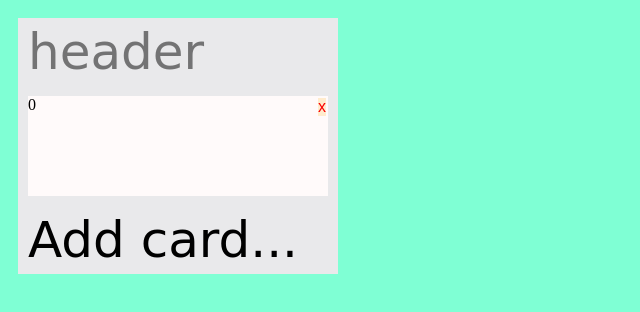
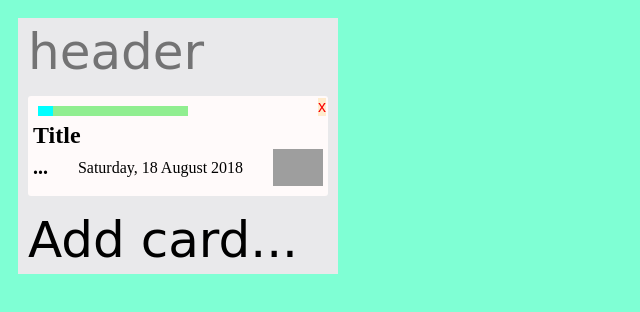
Before and after one commit to cherniatyn/Trello, a website: page index.html in a window 1280 px wide. Both pictures are taken after a click on the element "Add card...". Shown: the whole page, without its empty margins (0-640 px from the left). Drawn offline with nearby package versions, Linux system fonts and the light colour scheme; files that its build step writes are made by us from their sources; grey boxes are pictures that could not be loaded; a web font is replaced by a local one.

Commit message:
Added styling to Card. Added Card content.

```diff
--- a/index.html
+++ b/index.html
@@ -6,7 +6,7 @@
     <meta http-equiv="X-UA-Compatible" content="IE=edge">
     <title>Page Title</title>
     <meta name="viewport" content="width=device-width, initial-scale=1">
-    <link rel="stylesheet" type="text/css" media="screen" href="css/main.css" />
+    <link rel="stylesheet" type="text/css" media="screen" href="css/style.css" />
     <link href="https://fonts.googleapis.com/css?family=Gloria+Hallelujah|Libre+Barcode+128+Text" rel="stylesheet">
 </head>
 
--- a/sass/style.scss
+++ b/sass/style.scss
@@ -11,40 +11,17 @@ body {
     flex-direction: column;
     margin: 10px;
     background: #e9e9eb;
-}
 
-.group .card {
+    .card {
         margin: 10px;
         width: 300px;
         height: 100px;
         background: snow;
         position: relative;
         overflow: hidden;
-}
+        border-radius: 3px;
 
-.group .header,
-.group .footer {
-    font-family: "Libre Barcode 128 Text", cursive;
-    font-size: 50px;
-    margin: 5px 10px;
-}
-
-.group .header {
-    opacity: 0.5;
-}
-
-.group .footer {
-    border: 1px;
-    border-radius: 2px;
-    border-color: burlywood;
-}
-
-.group .footer:hover {
-    cursor: pointer;
-    background-color: goldenrod;
-}
-
-.group .card .card-remove {
+        .card-remove {
             /* width: 10px;
             height: 10px; */
             margin: 2px;
@@ -52,12 +29,78 @@ body {
             position: relative;
             float: right;
             background-color: blanchedalmond;
+            z-index: 2;
 
             color: rgb(250, 1, 1);
             font-weight: 300;
             font-family: Arial, sans-serif;
+
+            &:hover {
+                cursor: pointer;
+            }
+        }
     }
 
-.group .card .card-remove:hover {
+    .header,
+    .footer {
+        font-family: "Libre Barcode 128 Text", cursive;
+        font-size: 50px;
+        margin: 5px 10px;
+    }
+
+    .header {
+        opacity: 0.5;
+    }
+
+    .footer {
+        border: 1px;
+        border-radius: 2px;
+        border-color: burlywood;
+    }
+
+    .footer:hover {
         cursor: pointer;
+        background-color: goldenrod;
     }
+
+    .card-content {
+        position: relative;
+        padding: 5px;
+
+        .sub-content {
+            display: flex;
+            justify-content: space-between;
+            align-items: center;
+
+            &.moreActions {
+                font-weight: 600;
+                font-size: 20px;
+                vertical-align: middle;
+                text-align: center;
+            }
+
+            &.ico {
+                max-width: 50px;
+                max-height: 50px;
+            }
+        }
+
+        &.title {
+            margin: 0;
+            padding: 0;
+        }
+
+        &.progress {
+
+            border: 0;
+            height: 20px;
+            border-radius: 2px;
+            &::-webkit-progress-bar {
+                background-color: lightgreen;
+            }
+            &::-webkit-progress-value {
+                background-color: aqua;
+            }
+        }
+    }
+}
--- a/scripts/main.js
+++ b/scripts/main.js
@@ -2,6 +2,9 @@
 	var cards = [];
 	var groupElement = document.getElementsByClassName('group')[0];
 	var addCardElement = groupElement.children[groupElement.children.length - 1];
+	var weekday = ['Sunday', 'Monday', 'Tuesday', 'Wednesday', 'Thursday', 'Friday', 'Saturday'];
+	var monthNames = ['January', 'February', 'March', 'April', 'May', 'June',
+		'July', 'August', 'September', 'October', 'November', 'December'];
 
 	var removeCard = function(event) {
 		return groupElement.removeChild(cards.splice(cards.indexOf(event.target.parentElement), 1)[0]);
@@ -9,18 +12,66 @@
 
 	var getRemoveBlock = function () {
 		var removeBlockTemplate = document.createElement('span');
-		removeBlockTemplate.className = 'card-remove';
+		removeBlockTemplate.classList.toggle('card-remove');
 		removeBlockTemplate.innerText = 'x';
 
 		removeBlockTemplate.addEventListener('click', removeCard, false);
 		return removeBlockTemplate;
 	};
 
+	var getDateFormat = function(date) {
+		return weekday[date.getDay()] + ', ' + date.getDate() + ' ' + monthNames[date.getMonth()] + ' ' +  (date.getYear() + 1900);
+	};
+
+	var getCardContent = function () {
+		var cardContent = document.createElement('div');
+		cardContent.classList.toggle('card-content');
+
+		var progressElement = document.createElement('progress');
+		progressElement.className = 'card-content progress';
+		progressElement.max = 100;
+		progressElement.value = 10;
+		cardContent.appendChild(progressElement);
+
+		var titleElement = document.createElement('h2');
+		titleElement.className = 'card-content title';
+		titleElement.innerText = 'Title';
+
+		cardContent.appendChild(titleElement);
+
+		var cardSubContent = document.createElement('div');
+		cardSubContent.className = 'sub-content';
+
+		var moreElement = document.createElement('span');
+		moreElement.className = 'sub-content moreActions';
+		moreElement.innerText = '...';
+
+		cardSubContent.appendChild(moreElement);
+
+		var date = new Date();
+		var dateElement = document.createElement('time');
+		dateElement.className = 'sub-content time';
+		dateElement.dateTime = date;
+		dateElement.innerText = getDateFormat(date);
+
+		cardSubContent.appendChild(dateElement);
+
+		var icoElement = document.createElement('img');
+		icoElement.className = 'sub-content ico';
+		icoElement.src = 'https://www.w3schools.com/images/colorpicker.gif';
+
+		cardSubContent.appendChild(icoElement);
+
+		cardContent.appendChild(cardSubContent);
+		return cardContent;
+	};
+
 	var createNewCard = function () {
 		var cardTemplate = document.createElement('div');
-		cardTemplate.className = 'card';
-		cardTemplate.innerText = cards.length;
+		cardTemplate.classList.toggle('card');
+		// cardTemplate.innerText = cards.length;
 		cardTemplate.appendChild(getRemoveBlock());
+		cardTemplate.appendChild(getCardContent());
 		cards.push(cardTemplate);
 
 		// groupElement.childNodes = cards;
@@ -29,4 +80,9 @@
 	};
 
 	addCardElement.addEventListener('click', createNewCard, false);
+
+	window.onbeforeunload = function (e) {
+		e.preventDefault();
+		addCardElement.removeEventListener('click', createNewCard, false);
+	};
 }());
```
Also changed, not shown: gulpfile.js (+5 -5 lines), css/style.css. Lines whose indentation alone changed are shown as unchanged.
